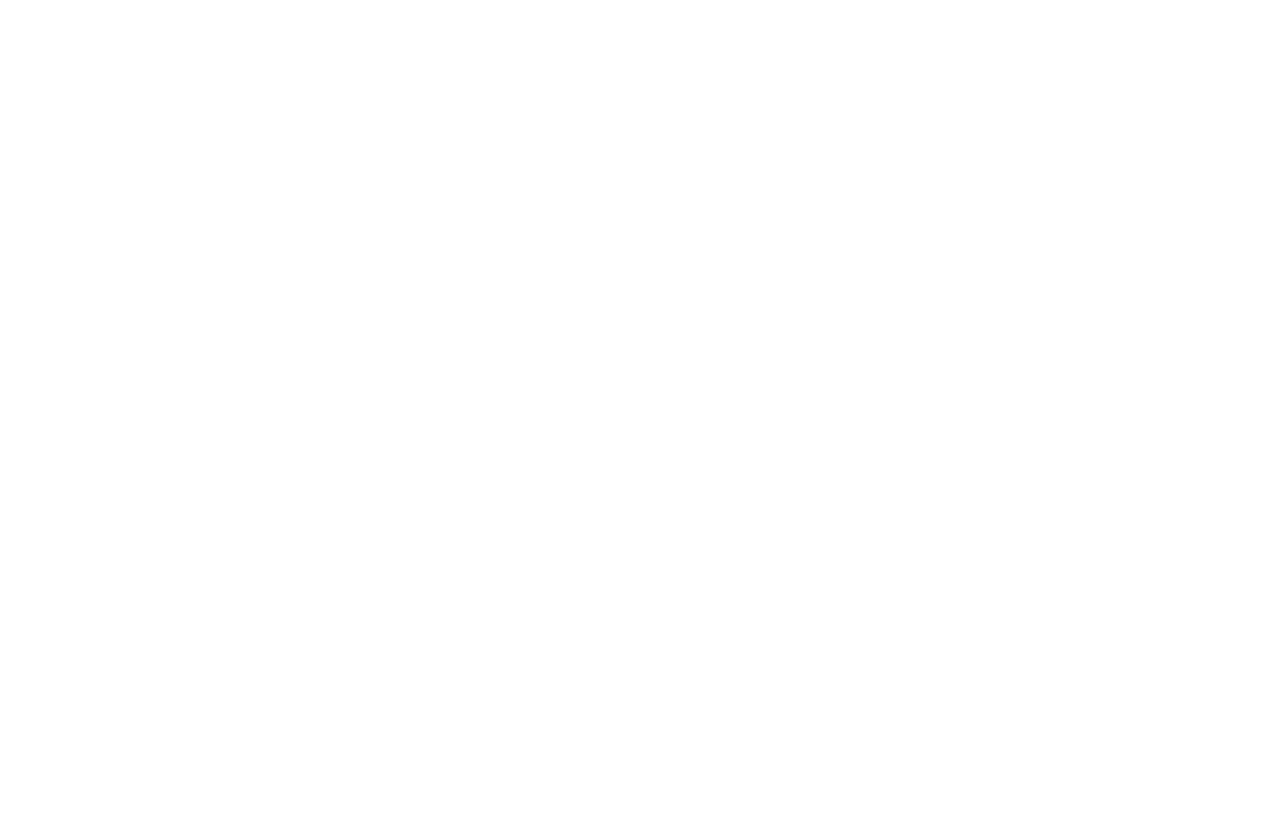
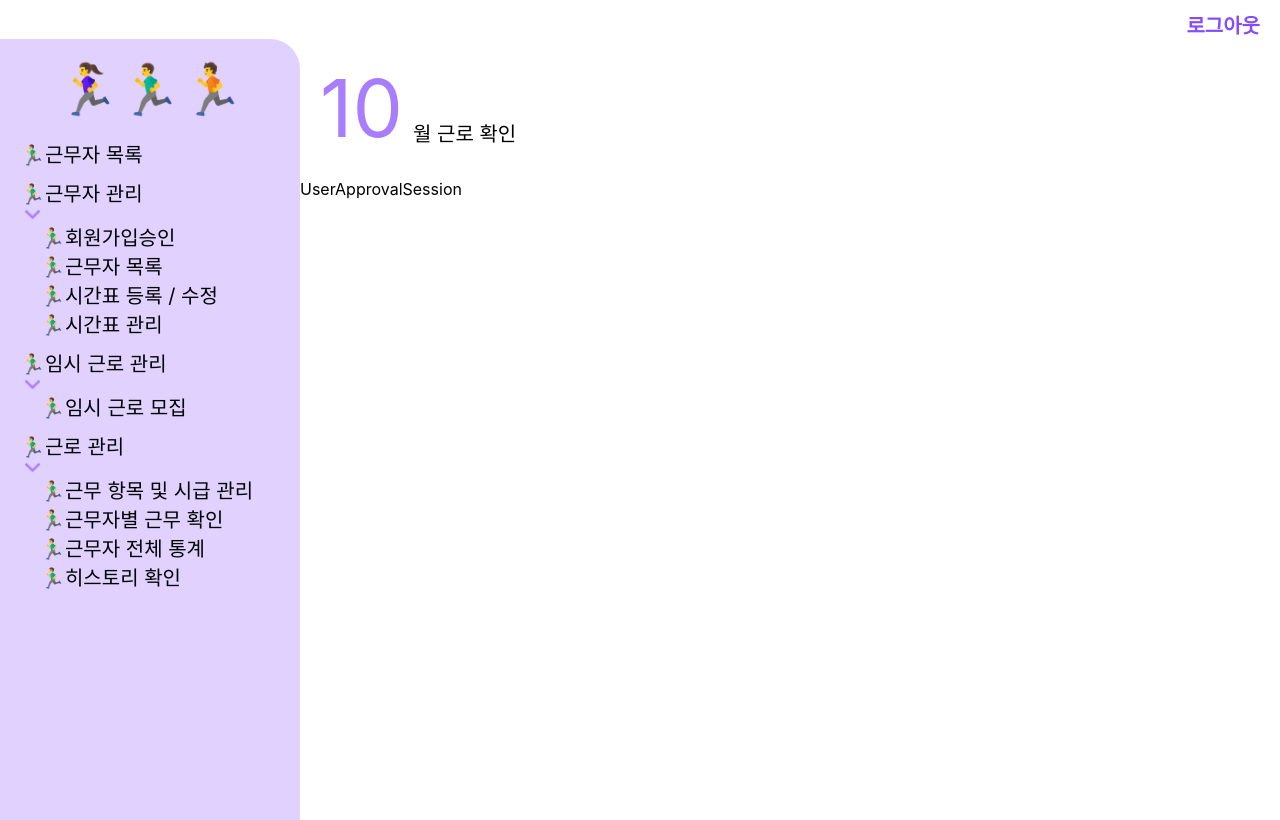
Before and after one commit to CantRunaway/Front-End, a React (Create React App) app: page /userapproval in a window 1280 px wide. Built offline with nearby package versions, Linux system fonts and the light colour scheme.

Commit message:
Header 수정

```diff
--- a/src/etc/Manager_Components/Header.js
+++ b/src/etc/Manager_Components/Header.js
@@ -1,8 +1,14 @@
 import React from 'react'
 import '../css/ManagerHeader.css'
 function Header() {
+  const today = new Date();
+  const mon = today.getMonth() + 1;
+
   return (
-    <div>상단</div>
+    <div className='Header'>
+      <div className='Month'>{mon}</div>
+      <div className='month_header'>월 근로 확인</div>
+    </div>
   )
 }
 
--- /dev/null
+++ b/src/etc/Manager_Components/TopHeader.js
@@ -0,0 +1,14 @@
+import React from 'react'
+import '../../etc/css/TopHeader.css'
+
+function TopHeader() {
+  return (
+    <div className='TopHeader'>
+        <div className='logout_btn'>
+            로그아웃
+        </div>
+    </div>
+  )
+}
+
+export default TopHeader
--- a/src/etc/css/ManagerHeader.css
+++ b/src/etc/css/ManagerHeader.css
@@ -0,0 +1,21 @@
+.Header{
+    display: flex;
+    flex-direction: row;
+    margin: 20px;
+}
+
+.Month{
+    height: 100px;
+    font-size: 80px;
+    font-weight: 200px;
+    color: #A87EFF;
+    margin-right: 10px;
+}
+
+.month_header{
+    height: 100px;
+    line-height:150px;
+    color: black;
+    vertical-align: bottom;
+    font-size: 20px;
+}
--- /dev/null
+++ b/src/etc/css/TopHeader.css
@@ -0,0 +1,7 @@
+.logout_btn{
+    margin: 10px 20px 0 0;
+    text-align: end;
+    color: #854BFF;
+    font-size: 20px;
+    font-weight: bold;
+}
--- a/src/manager/page/Main/ManagerMainPage.js
+++ b/src/manager/page/Main/ManagerMainPage.js
@@ -1,5 +1,6 @@
 import React from 'react'
 import '../Main/css/ManagerMainPage.css';
+import TopHeader from '../../../etc/Manager_Components/TopHeader';
 import Header from '../../../etc/Manager_Components/Header';
 import SideMenu from '../../../etc/Manager_Components/SideMenu';
 import ManagerSession from '../../../manager/page/Main/components/ManagerMainSession'
@@ -7,17 +8,19 @@
 function ManagerMainPage() {
   return (
     <div className='ManagerMainPage'>
-      {/* 상단 */}
+      {/* 최상위 상단 */}
       <header>
-          <Header/>
+          <TopHeader/>
       </header>
       <div className='managermain_session'>
         {/* 사이드 메뉴 */}
         <div className='SideMenu'>
           <SideMenu/>
         </div>
-        {/* 관리자 메인 영역 */}
         <div className='ManagerMainSession'>
+          {/* 상단 */}
+          <Header/>
+          {/* 관리자 메인 영역 */}
           <ManagerSession/>
         </div>
       </div>
--- a/src/manager/page/Main/css/ManagerMainSession.css
+++ b/src/manager/page/Main/css/ManagerMainSession.css
@@ -8,7 +8,7 @@
     flex-direction: row;
     width: 100%;
     height: 100%;
-    margin-top: 100px;
+    margin-top: 50px;
     border-top: 3px solid #A87EFF;
     background-color: white;
     /* border: solid 2px black; */
--- a/src/manager/page/ScheduleManagement/ScheduleManagementPage.js
+++ b/src/manager/page/ScheduleManagement/ScheduleManagementPage.js
@@ -1,24 +1,30 @@
 import React from 'react'
 import '../ScheduleManagement/css/ScheduleManagementPage.css'
-import Header from '../../../etc/Manager_Components/Header'
-import SideMenu from '../../../etc/Manager_Components/SideMenu'
+import TopHeader from '../../../etc/Manager_Components/TopHeader';
+import Header from '../../../etc/Manager_Components/Header';
+import SideMenu from '../../../etc/Manager_Components/SideMenu';
 import ScheduleManagementSession from '../../../manager/page/ScheduleManagement/components/ScheduleManagementSession'
 
 function ScheduleManagementPage() {
   return (
     <div className='ScheduleManagementPage'>
-      {/* 상단 */}
+      {/* 최상위 상단 */}
       <header>
-        <Header/>
+        <TopHeader/>
       </header>
+      <div className='schedulemanagement_session'>
         {/* 사이드 메뉴 */}
         <div className='SideMenu'>
           <SideMenu/>
         </div>
+        <div className='ScheduleManagementSession'>
+          {/* 상단 */}
+          <Header/>
           {/* 시간표 수정기간 설정 영역 */}
-      <div className='ScheduleManagementSession'>
           <ScheduleManagementSession/>
         </div>
+      </div>
+
     </div>
   )
 }
--- a/src/manager/page/ScheduleManagement/css/ScheduleManagementPage.css
+++ b/src/manager/page/ScheduleManagement/css/ScheduleManagementPage.css
@@ -0,0 +1,22 @@
+.ScheduleManagementPage{
+    display: flex;
+    flex-direction: column;
+    width: 100%;
+    height: 100%;
+}
+
+.schedulemanagement_session{
+    display: flex;
+    flex-direction: row;
+    width: 100%;
+    height: 100%;
+}
+
+.SideMenu{
+    width: 300px;
+    height: 100%;
+    text-align: justify;
+}
+
+.ScheduleManagementPageSession{
+}
--- a/src/manager/page/UserApproval/UserApprovalPage.js
+++ b/src/manager/page/UserApproval/UserApprovalPage.js
@@ -1,16 +1,30 @@
 import React from 'react'
-import '../UserApproval/css/UserApprovalSession.css'
+import '../UserApproval/css/UserApprovalPage.css'
+import TopHeader from '../../../etc/Manager_Components/TopHeader';
+import Header from '../../../etc/Manager_Components/Header';
+import SideMenu from '../../../etc/Manager_Components/SideMenu';
+import UserApprovalPageSession from './components/UserApprovalSession';
 
 
 function UserApprovalPage() {
   return (
     <div className='UserApprovalPage'>
-        <header>
-        </header>
+      {/* 최상위 상단 */}
+      <header>
+          <TopHeader/>
+      </header>
+      <div className='userapproval_session'>
+        {/* 사이드 메뉴 */}
         <div className='SideMenu'>
+          <SideMenu/>
         </div>
-        <div className='UserApprovalSession'>
+        <div className='UserApprovalPageSession'>
+          {/* 상단 */}
+          <Header/>
+          {/* 회원 등록 영역 */}
+          <UserApprovalPageSession/>
         </div>
+      </div>
     </div>
   )
 }
--- a/src/manager/page/UserApproval/css/UserApprovalPage.css
+++ b/src/manager/page/UserApproval/css/UserApprovalPage.css
@@ -0,0 +1,22 @@
+.UserApprovalPage{
+    display: flex;
+    flex-direction: column;
+    width: 100%;
+    height: 100%;
+}
+
+.userapproval_session{
+    display: flex;
+    flex-direction: row;
+    width: 100%;
+    height: 100%;
+}
+
+.SideMenu{
+    width: 300px;
+    height: 100%;
+    text-align: justify;
+}
+
+.UserApprovalPageSession{
+}
```
Lines whose indentation alone changed are shown as unchanged.
